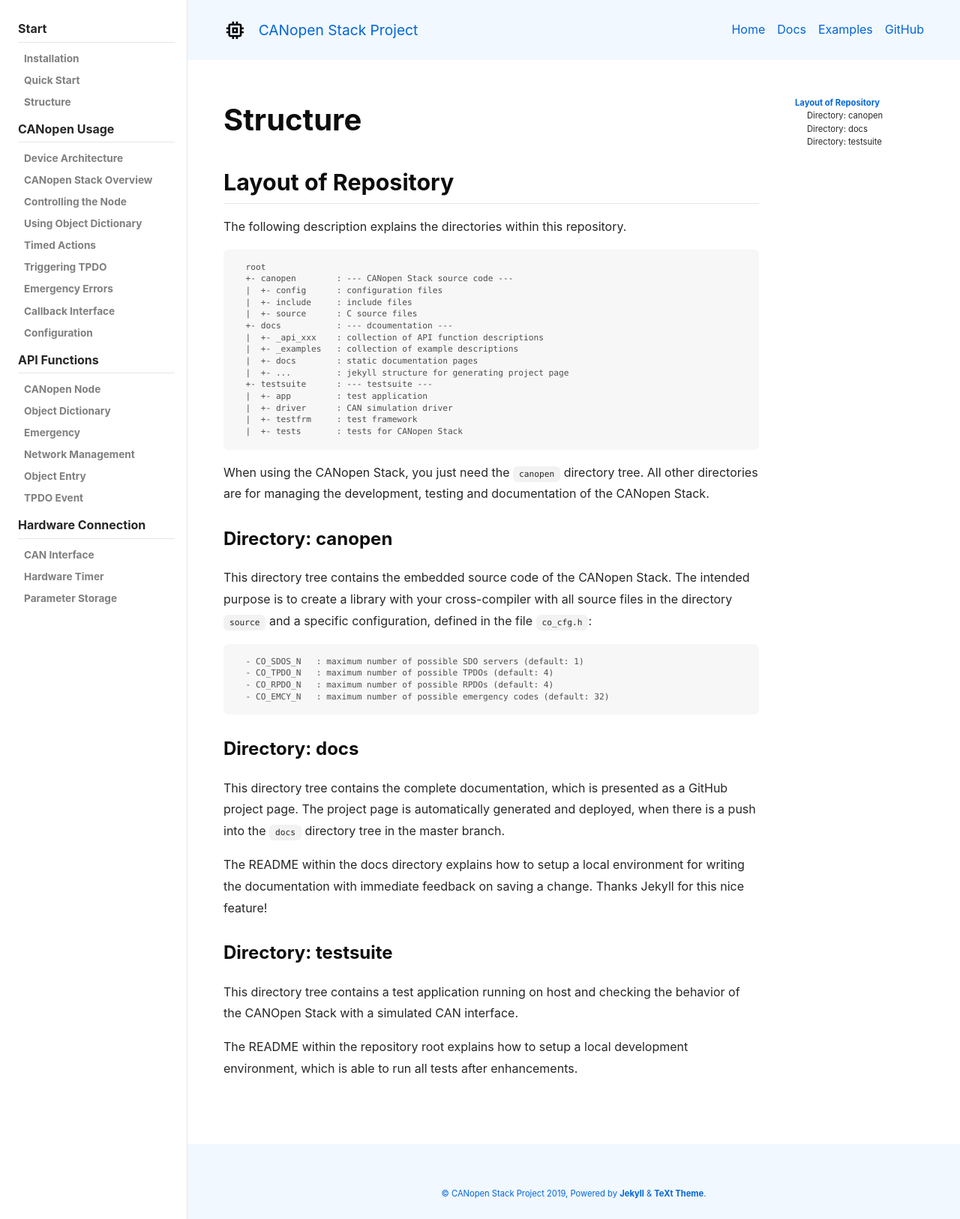
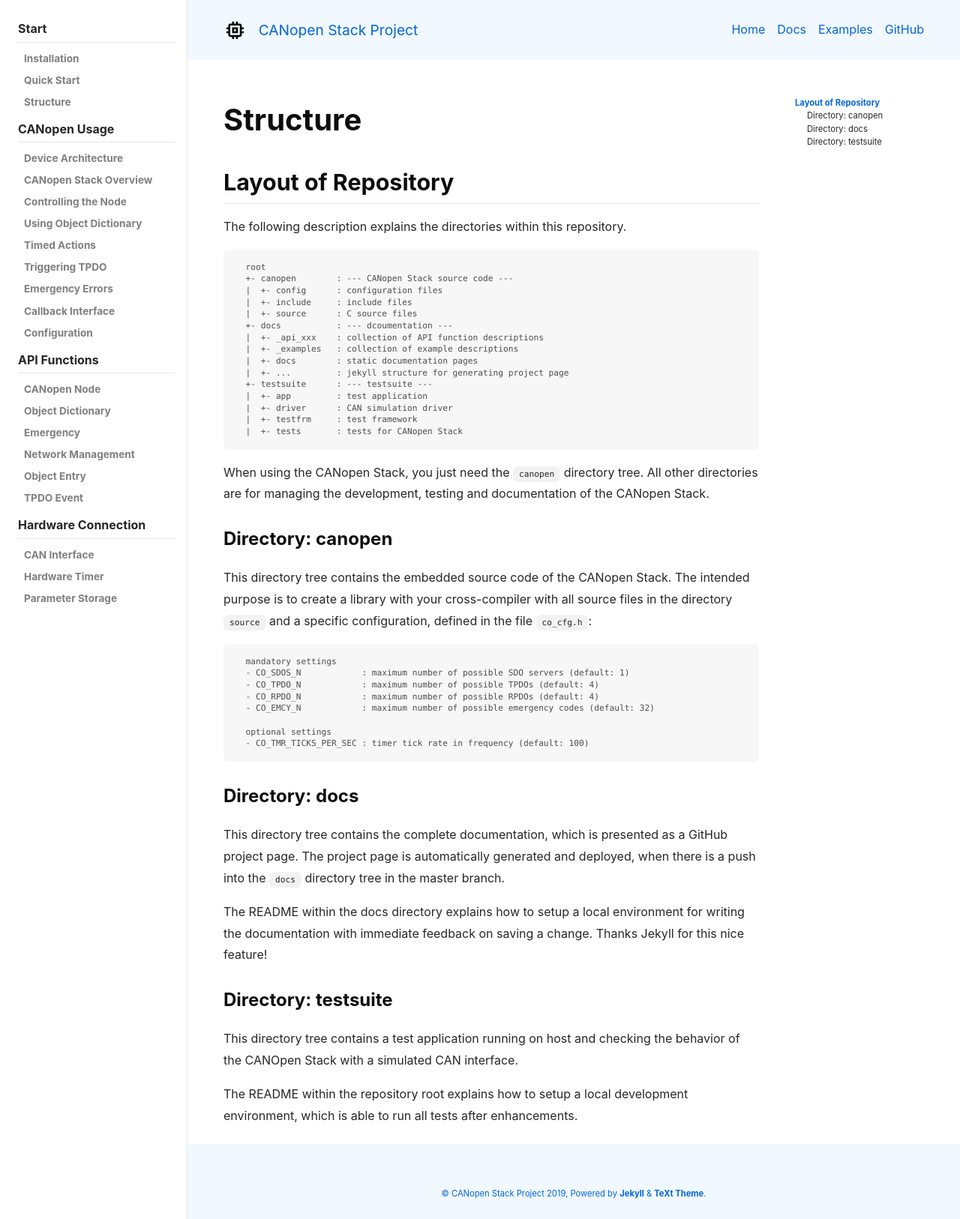
Before and after one commit to embedded-office/canopen-stack, a Jekyll site: the page built from docs/docs/start/structure.md, in a window 1280 px wide. Shown: the whole page at 75% size. Built offline with Jekyll 4.4.1, drawn with Linux system fonts in a browser that asks for light colours; nearby versions of some CDN libraries.

Commit message:
document the optional tick rate configuration

````diff
--- a/docs/docs/start/structure.md
+++ b/docs/docs/start/structure.md
@@ -36,10 +36,14 @@ When using the CANopen Stack, you just need the `canopen` directory tree. All ot
 This directory tree contains the embedded source code of the CANopen Stack. The intended purpose is to create a library with your cross-compiler with all source files in the directory `source` and a specific configuration, defined in the file `co_cfg.h`:
 
 ```
-  - CO_SDOS_N   : maximum number of possible SDO servers (default: 1)
-  - CO_TPDO_N   : maximum number of possible TPDOs (default: 4)
-  - CO_RPDO_N   : maximum number of possible RPDOs (default: 4)
-  - CO_EMCY_N   : maximum number of possible emergency codes (default: 32)
+  mandatory settings
+  - CO_SDOS_N            : maximum number of possible SDO servers (default: 1)
+  - CO_TPDO_N            : maximum number of possible TPDOs (default: 4)
+  - CO_RPDO_N            : maximum number of possible RPDOs (default: 4)
+  - CO_EMCY_N            : maximum number of possible emergency codes (default: 32)
+
+  optional settings
+  - CO_TMR_TICKS_PER_SEC : timer tick rate in frequency (default: 100)
 ```
 
 ### Directory: docs
````
